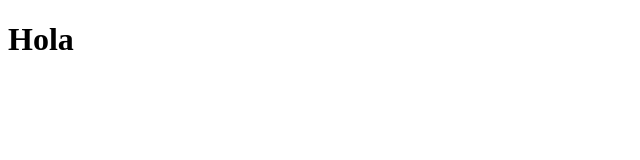
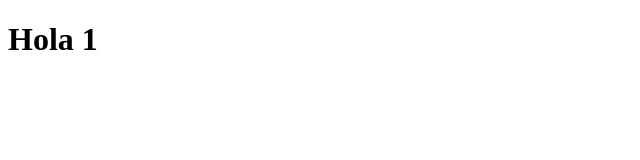
Before and after one commit to Hyhy092/gittrucho, a plain HTML site: page index.html in a window 1280 px wide. Shown: the full height of the page, 0-640 px from the left. Drawn offline with Linux system fonts and the light colour scheme.

```diff
--- a/index.html
+++ b/index.html
@@ -7,6 +7,6 @@
   <title>Document</title>
 </head>
 <body>
-  <h1>Hola</h1>
+  <h1>Hola 1</h1>
 </body>
 </html>
```
